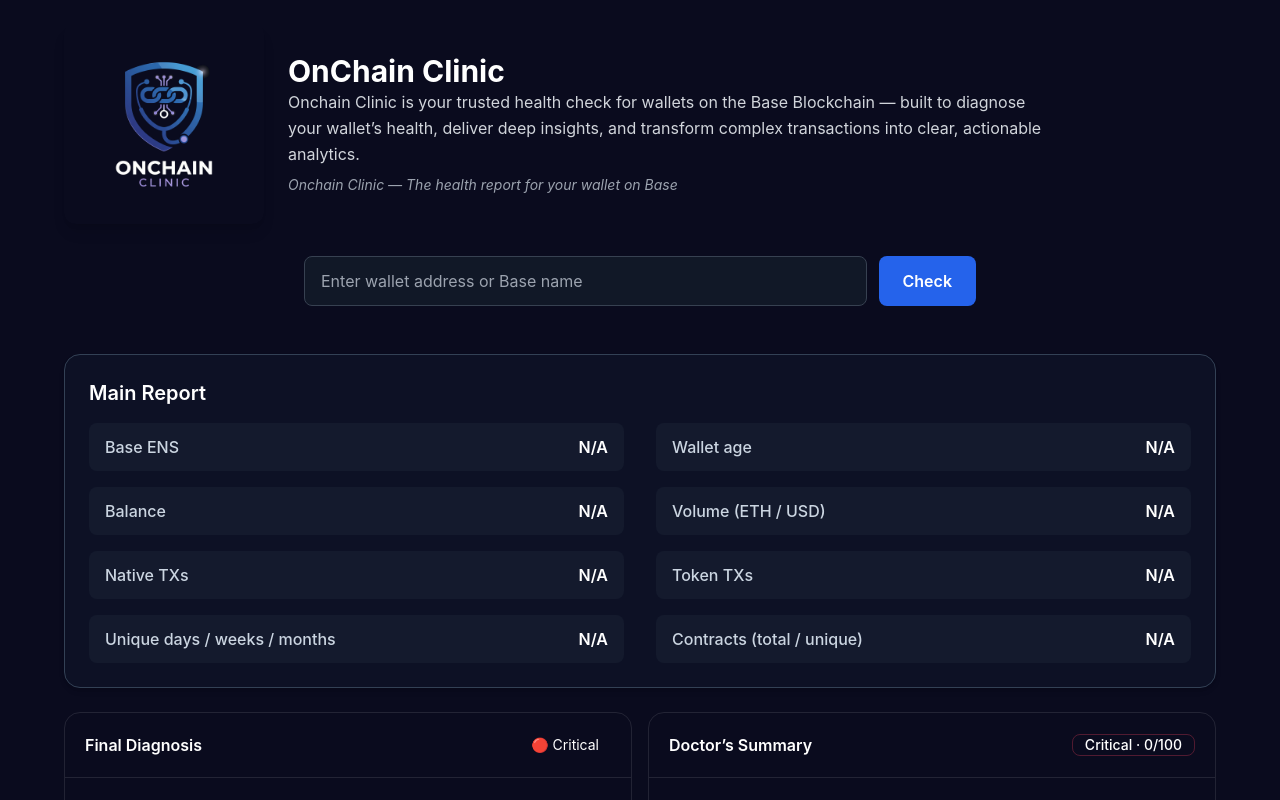
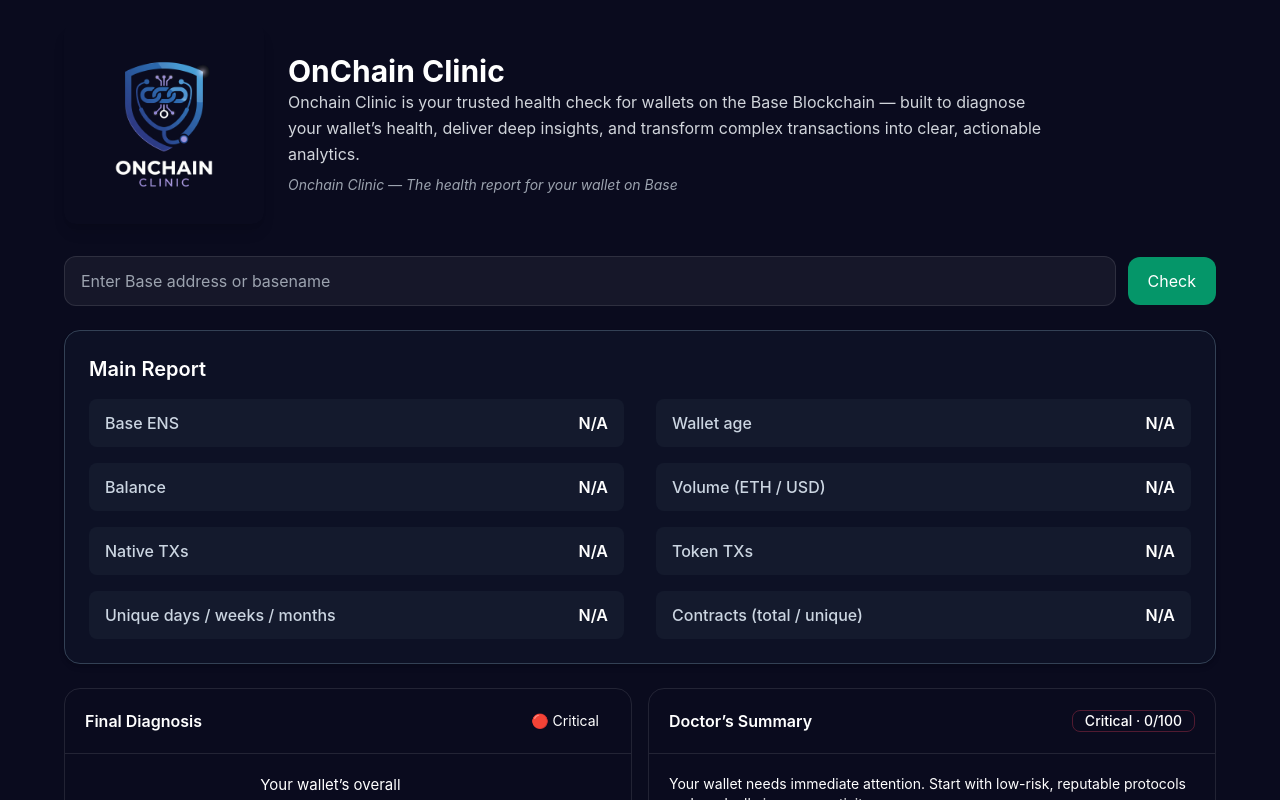
Before and after one commit to alkhatib94/onchain-clinic, a Next.js app: page / in a window 1280 px wide. Shown: the top 800 px of the page. Built offline with nearby package versions, Linux system fonts and the light colour scheme.

Commit message:
fix: WalletBar props to accept loading and async onCheck

```diff
--- a/app/components/WalletBar.tsx
+++ b/app/components/WalletBar.tsx
@@ -1,26 +1,38 @@
+// app/components/WalletBar.tsx
 "use client";
 import { useState } from "react";
 
-export default function WalletBar({ onCheck }: { onCheck: (addr: string) => void }) {
+type Props = {
+  // نقبل دالة sync أو async
+  onCheck: (addr: string) => void | Promise<void>;
+  // حالة التحميل (اختياري)
+  loading?: boolean;
+};
+
+export default function WalletBar({ onCheck, loading = false }: Props) {
   const [input, setInput] = useState("");
 
+  const submit = async () => {
+    if (!input.trim()) return;
+    await onCheck(input.trim());
+  };
+
   return (
-    <div className="flex justify-center mt-6 mb-10 md:mb-12">
-      <div className="flex w-full max-w-2xl gap-3">
+    <div className="mb-6 flex items-center gap-3">
       <input
-          type="text"
-          placeholder="Enter wallet address or Base name"
         value={input}
         onChange={(e) => setInput(e.target.value)}
-          className="flex-1 px-4 py-3 rounded-lg bg-gray-900 text-white border border-gray-700 focus:outline-none focus:ring-2 focus:ring-blue-500"
+        placeholder="Enter Base address or basename"
+        className="flex-1 px-4 py-3 rounded-xl bg-white/5 border border-white/10 outline-none"
+        disabled={loading}
       />
       <button
-          onClick={() => onCheck(input)}
-          className="px-6 py-3 rounded-lg bg-blue-600 hover:bg-blue-700 text-white font-semibold transition"
+        onClick={submit}
+        disabled={loading}
+        className="px-5 py-3 rounded-xl bg-emerald-600 hover:bg-emerald-500 disabled:opacity-60 disabled:cursor-not-allowed transition"
       >
-          Check
+        {loading ? "Checking…" : "Check"}
       </button>
-      </div>
     </div>
   );
 }
```
Lines whose indentation alone changed are shown as unchanged.
